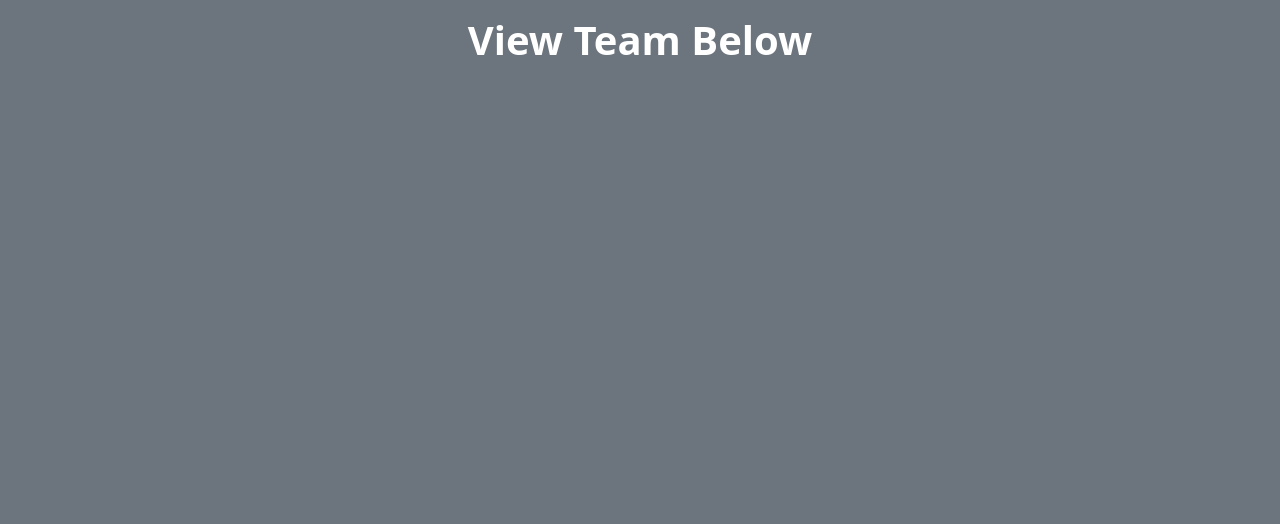
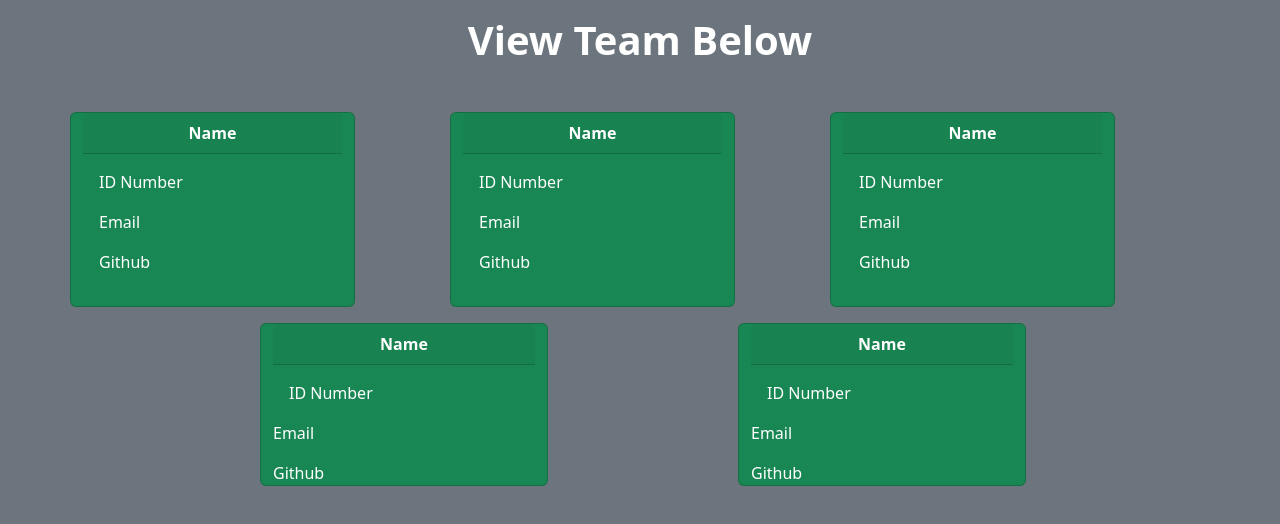
Before and after one commit to edgarmendez94/team-rep-gen, a plain HTML site: page test.html in a window 1280 px wide. Drawn offline with nearby package versions, Linux system fonts and the light colour scheme.

Commit message:
more html

```diff
--- a/test.html
+++ b/test.html
@@ -6,14 +6,69 @@
     <meta name="viewport" content="width=device-width, initial-scale=1.0">
     <title>Team Viewer</title>
     <link href="https://cdn.jsdelivr.net/npm/bootstrap@5.2.0-beta1/dist/css/bootstrap.min.css" rel="stylesheet" integrity="sha384-0evHe/X+R7YkIZDRvuzKMRqM+OrBnVFBL6DOitfPri4tjfHxaWutUpFmBp4vmVor" crossorigin="anonymous">
+    <link rel="stylesheet" href="./assets/css/style.css">
+
 </head>
 
 <body class="p-3 mb-2 bg-secondary text-white">
 
 
-    <header class="text-center">
+    <header class="text-center mb-5">
         <h1 class="fw-bold" >View Team Below</h1>
     </header>
+    <main>
+        <div class="container">
+            <div class="row">
+              <div class="col-3 card text-bg-success mb-3 text-start " style="max-width: 18rem">
+                <div class="card-header text-center fw-bold">Name</div>
+                <div class="card-body">
+                <p class=" text-start">ID Number</p>
+                <p class=" text-start">Email</p>
+                <p class=" text-start">Github</p>
+                </div>
+              </div>
+              <div class="col-1"></div>
+              <div class="col-3 card text-bg-success mb-3 text-start " style="max-width: 18rem">
+                <div class="card-header text-center fw-bold">Name</div>
+                <div class="card-body">
+                <p class=" text-start">ID Number</p>
+                <p class=" text-start">Email</p>
+                <p class=" text-start">Github</p>
+                </div>
+              </div>
+              <div class="col-1"></div>
+              <div class="col-3 card text-bg-success mb-3 text-start " style="max-width: 18rem">
+                <div class="card-header text-center fw-bold">Name</div>
+                <div class="card-body">
+                <p class=" text-start">ID Number</p>
+                <p class=" text-start">Email</p>
+                <p class=" text-start">Github</p>
+                </div>
+              </div>
+            </div>
+
+            <div class="row">
+                <div class="col-2"></div>
+
+                <div class="col-4 card text-bg-success mb-3" style="max-width: 18rem">
+                    <div class="card-header text-center fw-bold">Name</div>
+                    <div class="card-body"> ID Number</div>
+                    <p class="card-text">Email</p>
+                    <p class="card-text">Github</p>
+                  </div>
+
+                  <div class="col-2"></div>
+
+                  <div class="col-4 card text-bg-success mb-3" style="max-width: 18rem">
+                    <div class="card-header text-center fw-bold">Name</div>
+                    <div class="card-body"> ID Number</div>
+                    <p class="card-text">Email</p>
+                    <p class="card-text">Github</p>
+                  </div>
+                <div class="col-2"></div>
+              </div>
+        </div>
+    </main>
 
 
 
@@ -23,5 +78,6 @@
 
 
 <script src="https://cdn.jsdelivr.net/npm/bootstrap@5.2.0-beta1/dist/js/bootstrap.bundle.min.js" integrity="sha384-pprn3073KE6tl6bjs2QrFaJGz5/SUsLqktiwsUTF55Jfv3qYSDhgCecCxMW52nD2" crossorigin="anonymous"></script>
+
 </body>
 </html>
```
